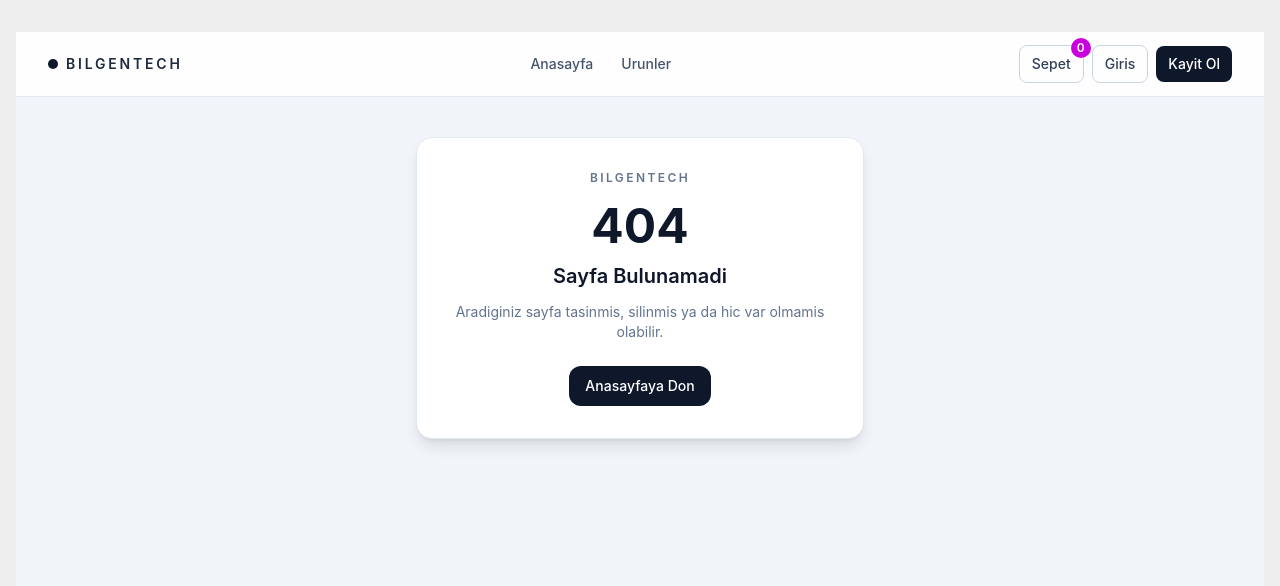
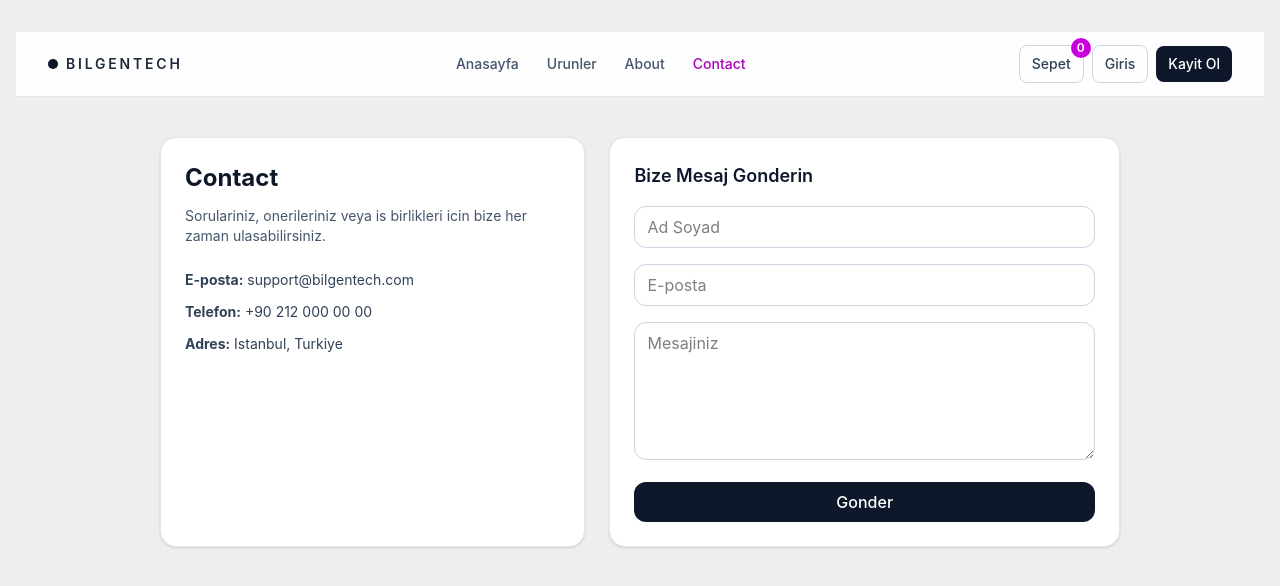
Before and after one commit to YunusEmreKilic44/bilgentech-react, a React (Vite) app: page /contact in a window 1280 px wide. Before the commit this address had no page. Shown: the top 586 px of the page. Built offline with nearby package versions, Linux system fonts and the light colour scheme.

Commit message:
react toast kullanımı

```diff
--- a/package.json
+++ b/package.json
@@ -17,6 +17,7 @@
     "react-dom": "^19.2.4",
     "react-hook-form": "^7.72.1",
     "react-router": "^7.14.1",
+    "react-toastify": "^11.1.0",
     "tailwindcss": "^4.2.2",
     "yup": "^1.7.1"
   },
--- a/src/App.jsx
+++ b/src/App.jsx
@@ -8,6 +8,9 @@ import Header from "./components/Layout/Header";
 import NotFound from "./pages/NotFound";
 import MainLayout from "./components/Layout/MainLayout";
 import CartPages from "./pages/CartPages";
+import AboutPage from "./pages/AboutPage";
+import ContactPage from "./pages/ContactPage";
+import { ToastContainer } from "react-toastify";
 const App = () => {
   const router = createBrowserRouter([
     {
@@ -35,6 +38,14 @@ const App = () => {
           element: <CartPages />,
         },
         {
+          path: "/about",
+          element: <AboutPage />,
+        },
+        {
+          path: "/contact",
+          element: <ContactPage />,
+        },
+        {
           path: "*",
           element: <NotFound />,
         },
@@ -46,6 +57,7 @@ const App = () => {
     <div className="p-4">
       <main className="main-content py-4">
         <RouterProvider router={router} />
+        <ToastContainer />
       </main>
     </div>
   );
--- a/src/components/Layout/Header.jsx
+++ b/src/components/Layout/Header.jsx
@@ -41,6 +41,22 @@ const Header = () => {
           >
             Urunler
           </NavLink>
+          <NavLink
+            to="/about"
+            className={({ isActive }) =>
+              isActive ? `${navLinkClass} text-fuchsia-700!` : navLinkClass
+            }
+          >
+            About
+          </NavLink>
+          <NavLink
+            to="/contact"
+            className={({ isActive }) =>
+              isActive ? `${navLinkClass} text-fuchsia-700!` : navLinkClass
+            }
+          >
+            Contact
+          </NavLink>
         </nav>
 
         <div className="flex items-center gap-2">
--- a/src/components/Products/ProductCard.jsx
+++ b/src/components/Products/ProductCard.jsx
@@ -1,6 +1,6 @@
 import Button from "../UI/Button";
 import "./ProductCard.css";
-
+import { toast } from "react-toastify";
 const ProductCard = ({
   myImage,
   title,
@@ -10,6 +10,14 @@ const ProductCard = ({
   deleteProduct,
   setCartItems,
 }) => {
+  const addToCart = () => {
+    setCartItems((prevState) => [
+      ...prevState,
+      { id: productId, title, price, myImage, desc },
+    ]);
+    toast.success(`${title} sepete eklendi`);
+  };
+
   return (
     <div className="product-card">
       <img className="product-image" src={myImage} alt="" />
@@ -21,12 +29,7 @@ const ProductCard = ({
           variant="primary"
           size="sm"
           addClass="product-btn"
-          onClick={() =>
-            setCartItems((prevState) => [
-              ...prevState,
-              { id: productId, title, price, myImage, desc },
-            ])
-          }
+          onClick={() => addToCart()}
         >
           Sepete Ekle
         </Button>
--- a/src/components/UI/Button.jsx
+++ b/src/components/UI/Button.jsx
@@ -1,9 +1,5 @@
-import React, { useContext } from "react";
 import "./Button.css";
-import { CartContext } from "../../context/CartContext";
 const Button = ({ title, variant, size, addClass, children, onClick }) => {
-  const value = useContext(CartContext);
-
   const classNames = `btn btn-${variant} btn-${size} ${addClass ? addClass : ""}`;
 
   return (
--- a/src/context/CartProvider.jsx
+++ b/src/context/CartProvider.jsx
@@ -1,11 +1,13 @@
 import { useState } from "react";
 import { CartContext } from "./CartContext";
+import { toast } from "react-toastify";
 
 const CartProvider = ({ children }) => {
   const [cartItems, setCartItems] = useState([]);
 
   const deleteProduct = (id) => {
     setCartItems(cartItems.filter((item) => item.id !== id));
+    toast.success(`Ürün sepetten silindi`);
   };
 
   return (
--- /dev/null
+++ b/src/pages/AboutPage.jsx
@@ -0,0 +1,36 @@
+const AboutPage = () => {
+  return (
+    <section className="mx-auto w-full max-w-5xl px-4 py-10 sm:px-6 lg:px-8">
+      <div className="rounded-2xl border border-slate-200 bg-white p-8 shadow-sm">
+        <span className="inline-flex rounded-full bg-fuchsia-50 px-3 py-1 text-xs font-semibold tracking-wide text-fuchsia-700">
+          ABOUT US
+        </span>
+        <h1 className="mt-4 text-3xl font-bold text-slate-900 sm:text-4xl">Bilgentech</h1>
+        <p className="mt-4 max-w-3xl text-slate-600">
+          Bilgentech, kullanicilarina sade, hizli ve guvenli bir alisveris deneyimi sunmak
+          icin gelistirilen modern bir e-ticaret platformudur. Amacimiz dogru urunu,
+          dogru fiyata ve guvenilir bir hizmetle ulastirmaktir.
+        </p>
+      </div>
+
+      <div className="mt-6 grid gap-4 sm:grid-cols-2">
+        <article className="rounded-2xl border border-slate-200 bg-white p-6 shadow-sm">
+          <h2 className="text-lg font-semibold text-slate-900">Misyonumuz</h2>
+          <p className="mt-2 text-sm text-slate-600">
+            Teknolojiyi kullanarak alisverisi herkes icin daha kolay, hizli ve ulasilabilir
+            hale getirmek.
+          </p>
+        </article>
+        <article className="rounded-2xl border border-slate-200 bg-white p-6 shadow-sm">
+          <h2 className="text-lg font-semibold text-slate-900">Vizyonumuz</h2>
+          <p className="mt-2 text-sm text-slate-600">
+            Musteri deneyimi odakli yenilikci cozumlerle dijital ticarette oncu markalardan
+            biri olmak.
+          </p>
+        </article>
+      </div>
+    </section>
+  );
+};
+
+export default AboutPage;
--- /dev/null
+++ b/src/pages/ContactPage.jsx
@@ -0,0 +1,55 @@
+const ContactPage = () => {
+  return (
+    <section className="mx-auto w-full max-w-5xl px-4 py-10 sm:px-6 lg:px-8">
+      <div className="grid gap-6 md:grid-cols-[1fr_1.2fr]">
+        <div className="rounded-2xl border border-slate-200 bg-white p-6 shadow-sm">
+          <h1 className="text-2xl font-bold text-slate-900">Contact</h1>
+          <p className="mt-3 text-sm text-slate-600">
+            Sorulariniz, onerileriniz veya is birlikleri icin bize her zaman ulasabilirsiniz.
+          </p>
+
+          <div className="mt-6 space-y-3 text-sm text-slate-700">
+            <p>
+              <strong>E-posta:</strong> support@bilgentech.com
+            </p>
+            <p>
+              <strong>Telefon:</strong> +90 212 000 00 00
+            </p>
+            <p>
+              <strong>Adres:</strong> Istanbul, Turkiye
+            </p>
+          </div>
+        </div>
+
+        <form className="rounded-2xl border border-slate-200 bg-white p-6 shadow-sm">
+          <h2 className="text-lg font-semibold text-slate-900">Bize Mesaj Gonderin</h2>
+          <div className="mt-4 space-y-4">
+            <input
+              type="text"
+              placeholder="Ad Soyad"
+              className="w-full rounded-xl border border-slate-300 px-3 py-2 outline-none transition focus:border-fuchsia-500"
+            />
+            <input
+              type="email"
+              placeholder="E-posta"
+              className="w-full rounded-xl border border-slate-300 px-3 py-2 outline-none transition focus:border-fuchsia-500"
+            />
+            <textarea
+              rows="5"
+              placeholder="Mesajiniz"
+              className="w-full rounded-xl border border-slate-300 px-3 py-2 outline-none transition focus:border-fuchsia-500"
+            />
+            <button
+              type="button"
+              className="w-full rounded-xl bg-slate-900 px-4 py-2 font-medium text-white transition hover:bg-slate-800"
+            >
+              Gonder
+            </button>
+          </div>
+        </form>
+      </div>
+    </section>
+  );
+};
+
+export default ContactPage;
```
Also changed, not shown: 1 other file (tests, documents, lock files or other folders).
